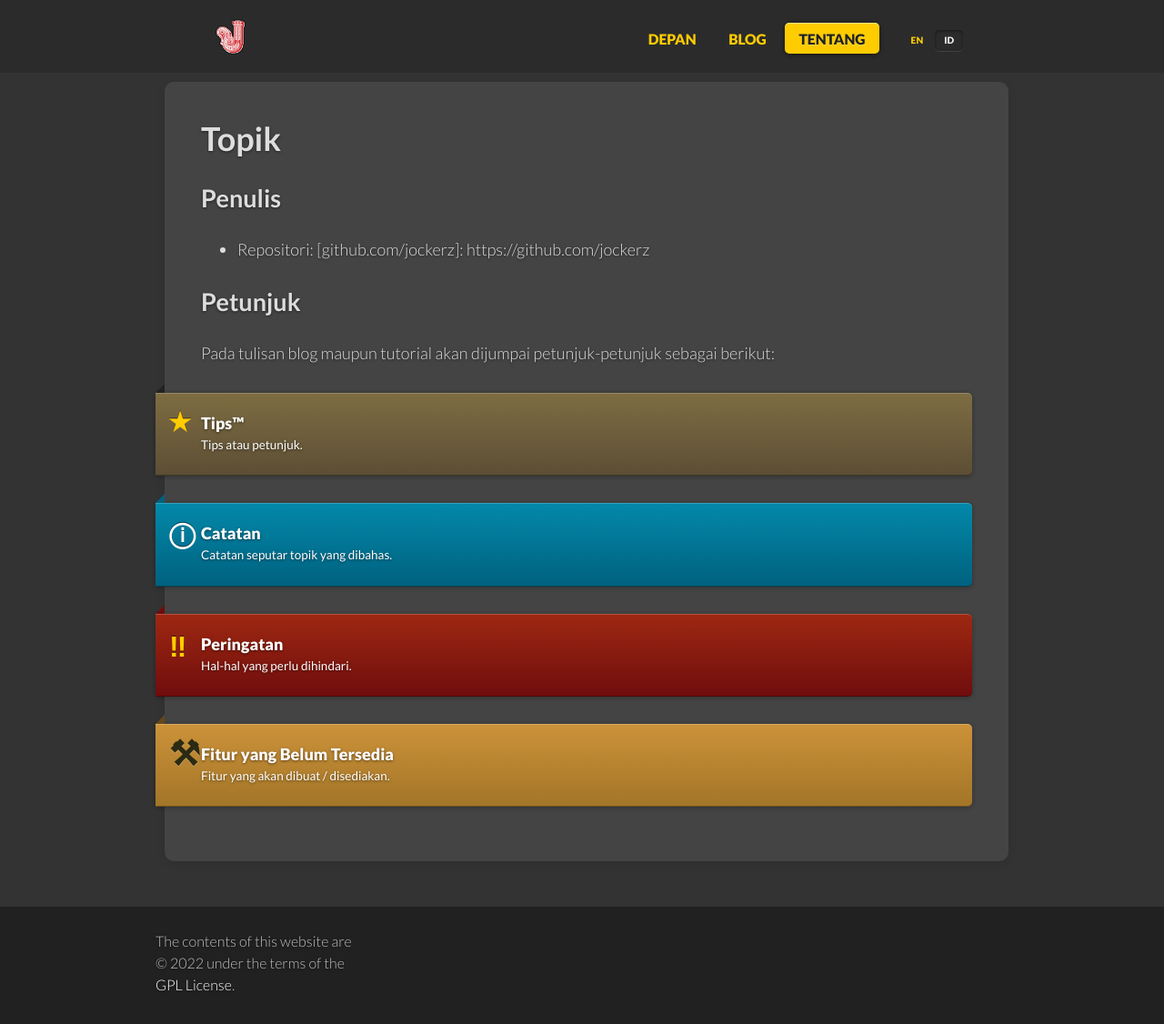
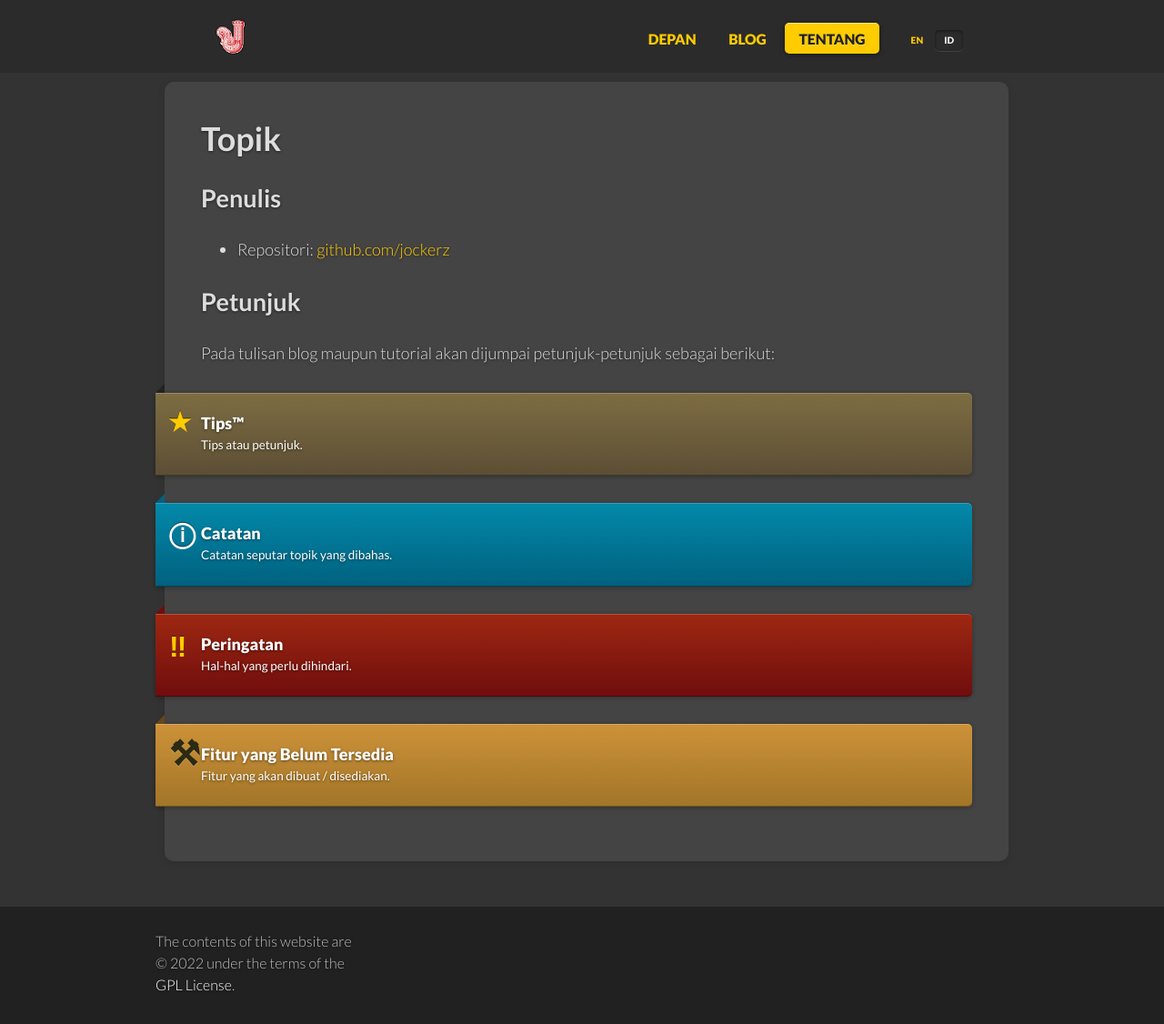
Before and after one commit to jockerz/jockerz.github.io, a Jekyll site: the page built from tentang/index.md, in a window 1280 px wide. Shown: the whole page at 91% size. Built offline with Jekyll 4.4.1, drawn with Linux system fonts in a browser that asks for light colours.

Commit message:
fix typo

```diff
--- a/tentang/index.md
+++ b/tentang/index.md
@@ -5,7 +5,7 @@ title: Topik
 
 ## Penulis
 
-- Repositori: [github.com/jockerz]: https://github.com/jockerz
+- Repositori: [github.com/jockerz](https://github.com/jockerz)
 
 
 ## Petunjuk
```
